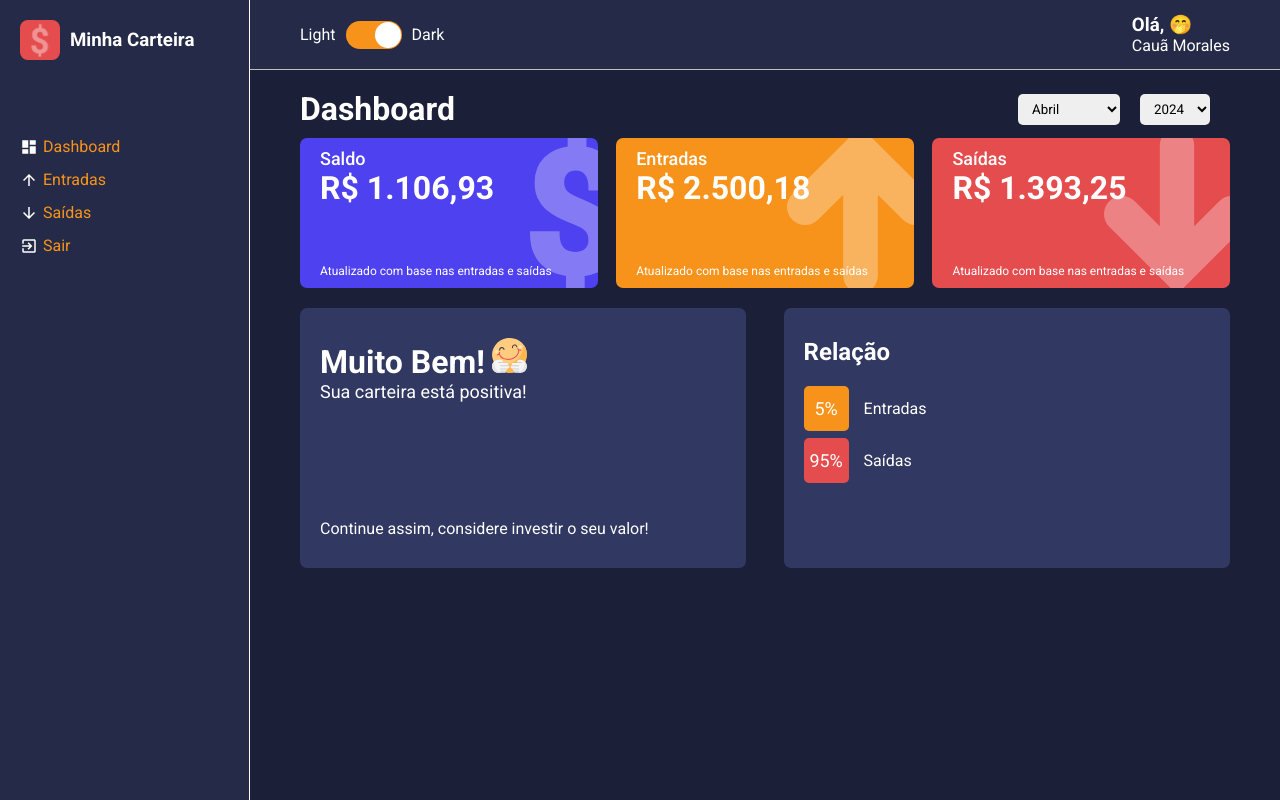
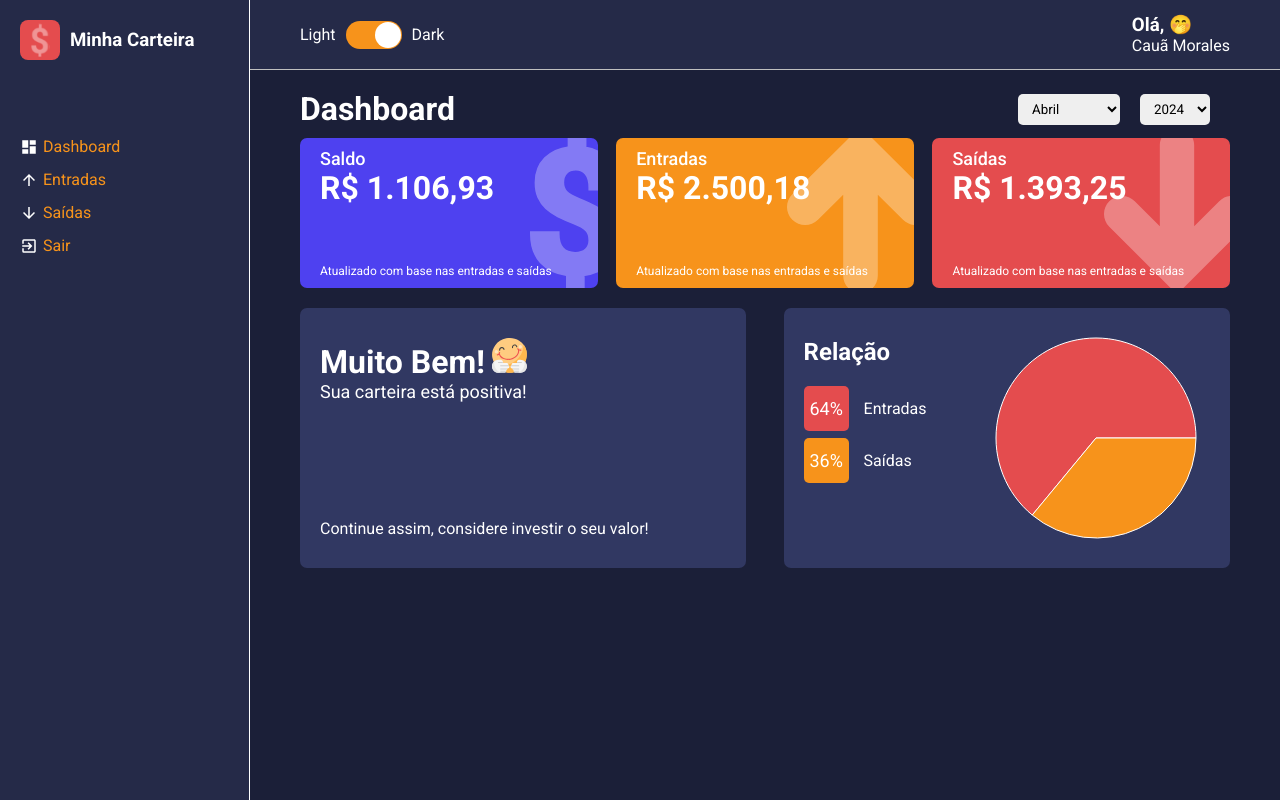
Before and after one commit to Caahmos/MinhaCarteira, a React (Create React App) app: page /dashboard in a window 1280 px wide. Built offline with nearby package versions, Linux system fonts and the light colour scheme.

Commit message:
Gráfico de Pizza Adicionado

```diff
--- a/src/components/layouts/MessageBox/index.tsx
+++ b/src/components/layouts/MessageBox/index.tsx
@@ -1,6 +1,5 @@
 import React from "react";
 import { Container } from './styles'
-import happySvg from '../../assets/happy.svg'
 
 interface IMessageBoxProps{
     title: string;
--- a/src/components/layouts/PieChart/index.tsx
+++ /dev/null
@@ -1,43 +0,0 @@
-import React from "react";
-import {
-    Container,
-    LegendContainer,
-    SideLeft,
-    SideRigth,
-    Legend
-} from './styles'
-
-// import {
-//     PieChart,
-//     Pie,
-//     Cell,
-//     ResponsiveContainer
-// } from 'recharts'
-
-const PieChart: React.FC = () => (
-    <Container>
-        <SideLeft>
-            <h2>Relação</h2>
-            <LegendContainer>
-                <Legend color="#F7931B">
-                    <div>5%</div>
-                    <span>Entradas</span>
-                </Legend>
-                <Legend color="#E44C4E">
-                    <div>95%</div>
-                    <span>Saídas</span>
-                </Legend>
-            </LegendContainer>
-        </SideLeft>
-        <SideRigth>
-            {/* <ResponsiveContainer>
-                <PieChart>
-                    <Pie data={[]} labelLine={false} dataKey="percent"/>
-                </PieChart>
-            </ResponsiveContainer> */}
-        </SideRigth>
-    </Container>
-)
-
-
-export default PieChart
--- /dev/null
+++ b/src/components/layouts/PieChartBox/index.tsx
@@ -0,0 +1,61 @@
+import React from "react";
+import CountUp from 'react-countup'
+
+import {
+    Container,
+    LegendContainer,
+    SideLeft,
+    SideRigth,
+    Legend
+} from './styles'
+
+import {
+    PieChart,
+    Pie,
+    Cell,
+    ResponsiveContainer
+} from 'recharts'
+
+interface IPieChartProps {
+    data: {
+        name: string,
+        value: number,
+        percent: number,
+        color: string
+    }[];
+}
+
+const PieChartBox: React.FC<IPieChartProps> = ({ data }) => (
+    <Container>
+        <SideLeft>
+            <h2>Relação</h2>
+            <LegendContainer>
+                {
+                    data.map(legend => (
+                        <Legend color={legend.color} key={legend.name}>
+                            <div><CountUp end={legend.percent} />%</div>
+                            <span>{legend.name}</span>
+                        </Legend>
+                    ))
+                }
+
+            </LegendContainer>
+        </SideLeft>
+        <SideRigth>
+            <ResponsiveContainer>
+                <PieChart>
+                    <Pie data={data} dataKey="percent">
+                        {
+                            data.map((indicador) => (
+                                <Cell key={indicador.name} fill={indicador.color} />
+                            ))
+                        }
+                    </Pie>
+                </PieChart>
+            </ResponsiveContainer>
+        </SideRigth>
+    </Container>
+)
+
+
+export default PieChartBox
--- a/src/components/layouts/PieChart/styles.ts
+++ b/src/components/layouts/PieChartBox/styles.ts
@@ -51,5 +51,7 @@ export const Legend = styled.li<ILegendProps>`
     }
 `
 export const SideRigth = styled.main`
-
+    display: flex;
+    flex: 1;
+    justify-content: center;
 `
--- a/src/components/pages/Dashboard/index.tsx
+++ b/src/components/pages/Dashboard/index.tsx
@@ -5,7 +5,7 @@ import ContentHeader from "../../layouts/ContentHeader";
 import SelectInput from "../../layouts/SelectInput";
 import WalletBox from "../../layouts/WalletBox";
 import MessageBox from "../../layouts/MessageBox";
-import PieChart from "../../layouts/PieChart";
+import PieChartBox from "../../layouts/PieChartBox";
 
 import gains from "../../../data/gains";
 import expenses from "../../../data/expenses";
@@ -59,10 +59,10 @@ const Dashboard: React.FC = () => {
             const year = date.getFullYear();
             const month = date.getMonth() + 1;
 
-            if(month == monthSelected && year == yearSelected){
-                try{
+            if (month == monthSelected && year == yearSelected) {
+                try {
                     total += Number(item.amount);
-                }catch{
+                } catch {
                     throw new Error('Invalid amount!');
                 };
             };
@@ -79,10 +79,10 @@ const Dashboard: React.FC = () => {
             const year = date.getFullYear();
             const month = date.getMonth() + 1;
 
-            if(month == monthSelected && year == yearSelected){
-                try{
+            if (month == monthSelected && year == yearSelected) {
+                try {
                     total += Number(item.amount);
-                }catch{
+                } catch {
                     throw new Error('Invalid amount!');
                 };
             };
@@ -96,7 +96,7 @@ const Dashboard: React.FC = () => {
     }, [totalGains, totalExpenses, yearSelected, monthSelected]);
 
     const message = useMemo(() => {
-        if(currentlyWallet < 0){
+        if (currentlyWallet < 0) {
             return {
                 title: 'Poxa, que pena!',
                 description: 'Neste mês você gastou mais do que deveria.',
@@ -104,7 +104,7 @@ const Dashboard: React.FC = () => {
                 icon: sadSvg
             }
         }
-        else if( currentlyWallet == 0){
+        else if (currentlyWallet == 0) {
             return {
                 title: 'Uffa!',
                 description: 'Neste mês você gastou exatamente o que ganhou!',
@@ -112,7 +112,7 @@ const Dashboard: React.FC = () => {
                 icon: happySvg
             }
         }
-        else{
+        else {
             return {
                 title: 'Muito Bem!',
                 description: 'Sua carteira está positiva!',
@@ -121,6 +121,28 @@ const Dashboard: React.FC = () => {
             }
         }
     }, [currentlyWallet])
+
+    const relationExpensesVersusGains = useMemo(() => {
+        const total: number = totalGains + totalExpenses;
+        const percentGains = (totalGains / total) * 100;
+        const percentExpenses = (totalExpenses / total) * 100;
+
+        return [
+            {
+                name: 'Entradas',
+                value: totalGains,
+                percent: Number(percentGains.toFixed(0)),
+                color: '#E44C4E'
+            },
+            {
+                name: 'Saídas',
+                value: totalExpenses,
+                percent: Number(percentExpenses.toFixed(0)),
+                color: '#F7931B'
+            },
+        ]
+
+    }, [totalGains, totalExpenses])
 
     const handleMonthSelected = (month: string) => {
         try {
@@ -152,7 +174,7 @@ const Dashboard: React.FC = () => {
                 <WalletBox title="Saídas" color="#E44C4E" amount={totalExpenses} footerLabel="Atualizado com base nas entradas e saídas" icon="arrowDown" />
 
                 <MessageBox title={message.title} description={message.description} footerText={message.footerText} icon={message.icon} />
-                <PieChart/>
+                <PieChartBox data={relationExpensesVersusGains} />
             </Content>
         </Container>
     )
```
